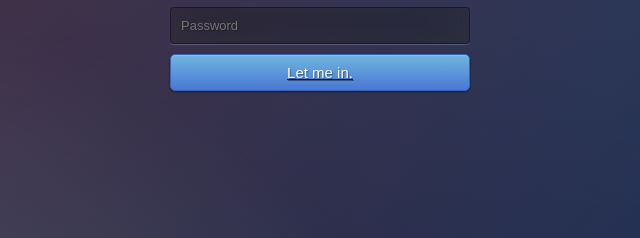
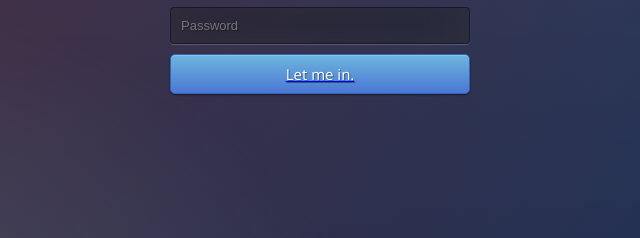
Before and after one commit to abdurrahman326/Login-Page, a plain HTML site: page index.html in a window 1280 px wide. Shown: the part 376-614 px from the top of the page, 320-960 px from the left. Drawn offline with nearby package versions, Linux system fonts and the light colour scheme.

Commit message:
Update index.html

```diff
--- a/index.html
+++ b/index.html
@@ -13,7 +13,9 @@
         <form method="post">
             <input type="text" name="u" placeholder="Username" required="required" />
             <input type="password" name="p" placeholder="Password" required="required" />
-            <a target="blank" href="https://www.facebook.com/profile.php?id=100053828165146"><button type="submit" class="btn btn-primary btn-block btn-large">Let me in.</button><a>
+
+
+            <a target="blank" href="https://www.facebook.com/profile.php?id=100053828165146"><type="submit" class="btn btn-primary btn-block btn-large">Let me in.<a>
         </form>
     </div>
 </body>
```
